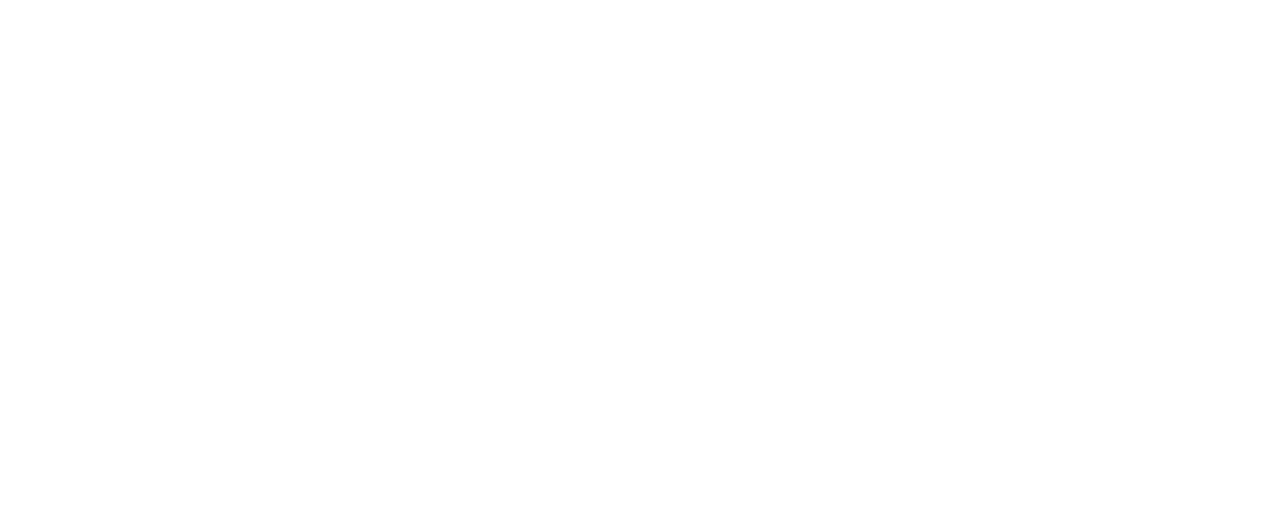
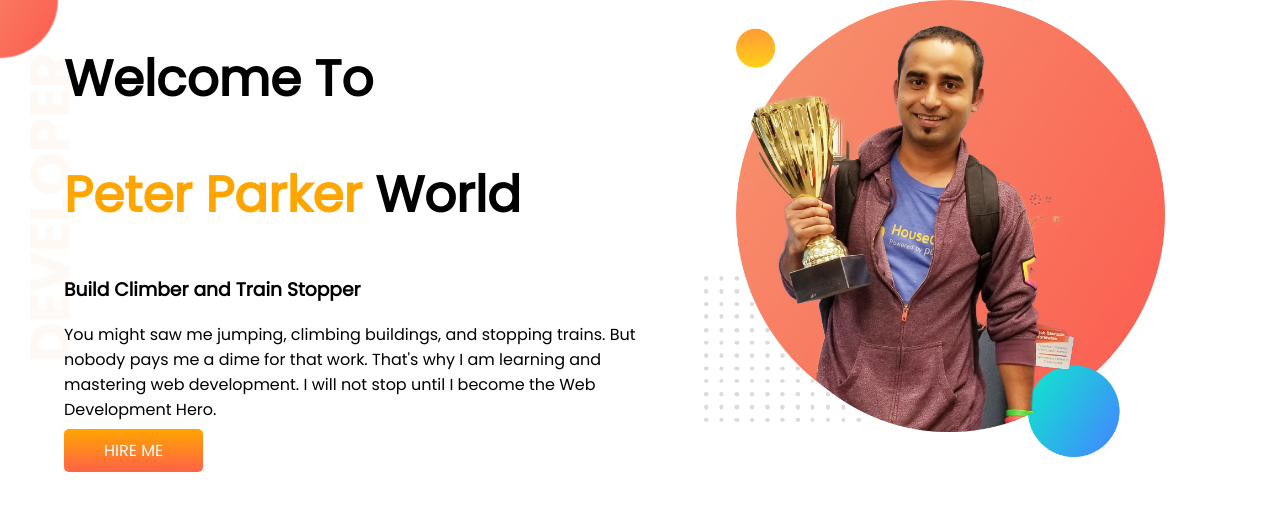
Before and after one commit to Mahbub2352/developer-portfolio, a plain HTML site: page index.html in a window 1280 px wide. Drawn offline with Linux system fonts and the light colour scheme.

Commit message:
top-banner added

```diff
--- a/index.html
+++ b/index.html
@@ -1,13 +1,31 @@
 <!DOCTYPE html>
 <html lang="en">
-<head>
-    <meta charset="UTF-8">
-    <meta http-equiv="X-UA-Compatible" content="IE=edge">
-    <meta name="viewport" content="width=device-width, initial-scale=1.0">
-    <title>Md. Mahbub Hosen Portfolio</title>
-    <link rel="stylesheet" href="style.css">
-</head>
-<body>
-
-</body>
+  <head>
+    <meta charset="UTF-8" />
+    <meta http-equiv="X-UA-Compatible" content="IE=edge" />
+    <meta name="viewport" content="width=device-width, initial-scale=1.0" />
+    <title>Demo Portfolio</title>
+    <link rel="preconnect" href="https://fonts.googleapis.com" />
+    <link rel="preconnect" href="https://fonts.gstatic.com" crossorigin />
+    <link href="https://fonts.googleapis.com/css2?family=Poppins&display=swap" rel="stylesheet" />
+    <link rel="stylesheet" href="style.css" />
+  </head>
+  <body>
+    <section class="top-banner">
+      <div class="half-width">
+        <h1>Welcome To</h1>
+        <h1><span class="orange-color">Peter Parker</span> World</h1>
+        <h3>Build Climber and Train Stopper</h3>
+        <p>
+          You might saw me jumping, climbing buildings, and stopping trains. But nobody pays me a
+          dime for that work. That's why I am learning and mastering web development. I will not
+          stop until I become the Web Development Hero.
+        </p>
+        <a class="link-button" href="https://www.linkedin.com/company/programminghero" target="_blank">HIRE ME</a>
+      </div>
+      <div class="half-width">
+        <img src="images/jhankar.png" alt="Picture of Jhanker Mahbub" />
+      </div>
+    </section>
+  </body>
 </html>
--- a/style.css
+++ b/style.css
@@ -0,0 +1,32 @@
+body{
+    font-family: 'Poppins', sans-serif;
+    margin: 0;
+}
+h1{
+    font-size: 50px;
+}
+.orange-color{
+    color: orange;
+}
+section{
+    display: flex;
+}
+.half-width{
+    width: 50%;
+    padding-left: 5%;
+}
+.half-width img{
+    width: 80%;
+}
+.link-button{
+    text-decoration: none;
+    background-image: linear-gradient(orange,tomato);
+    padding: 10px 40px;
+    border-radius: 5px;
+    color: white;
+    font-weight: 400;
+}
+.top-banner{
+    background-image: url(images/top-banner.png);
+    background-repeat: no-repeat;
+}
```
Also changed, not shown: Mahbub86.jpg (added), Md. Mahbub Hosen.jpg (added), Md._Mahbub_Hosen-removebg-preview.png (added), images/dream-bg.png (added), images/exp-bg.png (added), images/jhankar.png (added), images/jhankar2.png (added), images/my-bg.png (added), images/my-bg2.png (added), images/top-banner.png (added), my-bg.png (added).
